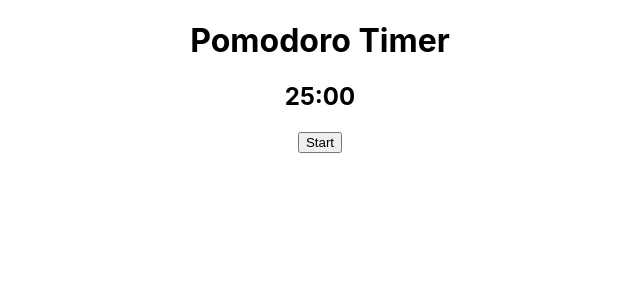
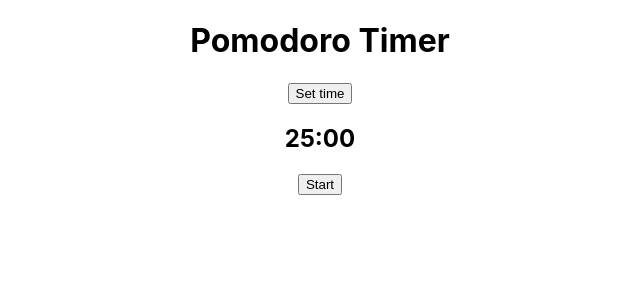
Before and after one commit to TheFossilDev/pomo-timer, a React (Create React App) app: page / in a window 1280 px wide. Shown: the top 300 px of the page, without its empty margins (320-960 px from the left). Built offline with nearby package versions, Linux system fonts and the light colour scheme.

Commit message:
Adjusted scaffolded head and started edit modal

```diff
--- a/public/index.html
+++ b/public/index.html
@@ -7,7 +7,7 @@
     <meta name="theme-color" content="#000000" />
     <meta
       name="description"
-      content="Web site created using create-react-app"
+      content="Simple timer following the &quot;Pomodoro Technique&quot;"
     />
     <link rel="apple-touch-icon" href="%PUBLIC_URL%/logo192.png" />
     <!--
@@ -24,7 +24,7 @@
       work correctly both with client-side routing and a non-root public URL.
       Learn how to configure a non-root public URL by running `npm run build`.
     -->
-    <title>React App</title>
+    <title>Pomo Timer</title>
   </head>
   <body>
     <noscript>You need to enable JavaScript to run this app.</noscript>
--- a/src/App.js
+++ b/src/App.js
@@ -1,15 +1,24 @@
-import './App.css';
-import React from "react"
-import Timer from './Components/Timer';
+import "./App.css";
+import React from "react";
+import Timer from "./Components/Timer";
+import Button from "./Components/Button";
 
 function App() {
+  // TODO: Feature list
+  // 1. Set timer duration
+  // 2. Work mode, short break
+  // 3. Auto advance / auto repeat
+  // 4. Long break
+  // 5. Basic UI styling
+
   const time = new Date();
   time.setSeconds(time.getSeconds() + 1500);
 
   return (
     <div className="App">
       <h1>Pomodoro Timer</h1>
-      <Timer expiryTimestamp={time}/>
+      <Button />
+      <Timer expiryTimestamp={time} />
     </div>
   );
 }
--- /dev/null
+++ b/src/Components/Button.js
@@ -0,0 +1,9 @@
+import React from 'react'
+
+const Button = props => {
+  return (
+    <button>Set time</button>
+  )
+}
+
+export default Button
```
Also changed, not shown: src/UI/Card.js (added, +9 -0 lines), src/UI/Modal.js (added, +8 -0 lines), src/Components/Timer.module.css (deleted), 1 other file (tests, documents, lock files or other folders).
